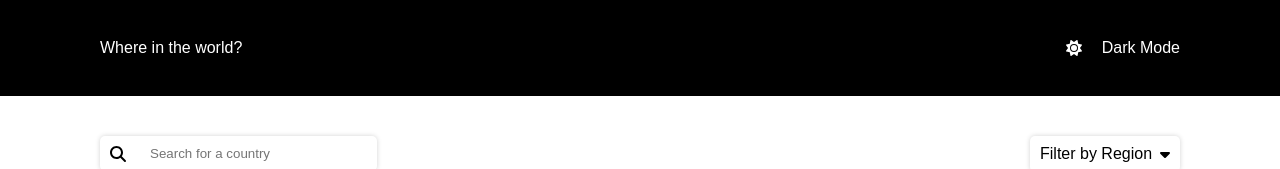
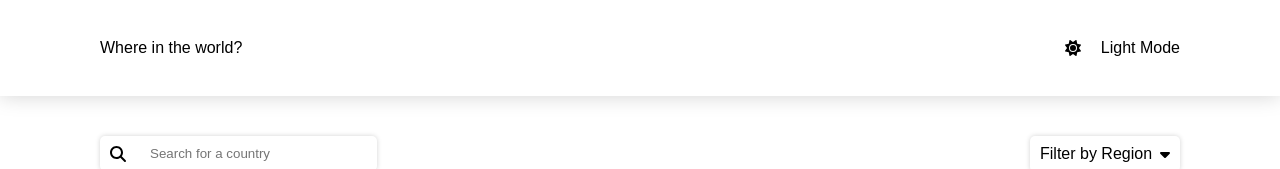
Before and after one commit to nicolenam/rest-countires-api, a React (Create React App) app: page / in a window 1280 px wide. Shown: the top 169 px of the page. Built offline with nearby package versions, Linux system fonts and the light colour scheme; no server answers.

Commit message:
Fixed issue with the handling drop down logic. needed it to be capitalized

```diff
--- a/src/App.css
+++ b/src/App.css
@@ -83,6 +83,7 @@ h2{
 .lightMode{
 	background-color: #fff;
 	color: #000;
+	box-shadow: 0 0 20px lightgrey;
 }
 
 .darkMode{
--- a/src/components/Display.js
+++ b/src/components/Display.js
@@ -8,6 +8,7 @@ const Display = ({ countriesData, isSelected }) => {
 
     useEffect(()=>{
 
+        console.log(isSelected);
         const getRegionData = async () =>{
 
             try{
@@ -30,7 +31,7 @@ const Display = ({ countriesData, isSelected }) => {
             }
         }
 
-        if(isSelected === "america" || isSelected === "africa" || isSelected === "asia" || isSelected === "europe"){
+        if(isSelected === "America" || isSelected === "Africa" || isSelected === "Asia" || isSelected === "Europe"){
             getRegionData();
         }else if(isSelected){
             getCountryData();
--- a/src/components/Header.js
+++ b/src/components/Header.js
@@ -5,7 +5,7 @@ import { faMoon } from '@fortawesome/free-solid-svg-icons';
 
 const Header = () =>{
 
-    const [ isDarkMode, setisDarkMode ] = useState(true);
+    const [ isDarkMode, setisDarkMode ] = useState(false);
 
     const handleClick = () =>{
         setisDarkMode(!isDarkMode);
@@ -18,12 +18,12 @@ const Header = () =>{
             {
                 isDarkMode ?
                 <>
-                    <FontAwesomeIcon icon={faSun} />
+                    <FontAwesomeIcon icon={faMoon} />
                     <p>Dark Mode</p>
                 </>
                 :
                 <>
-                    <FontAwesomeIcon icon={faMoon} />
+                    <FontAwesomeIcon icon={faSun} />
                     <p>Light Mode</p>
                 </>
             }
--- a/src/components/Search.js
+++ b/src/components/Search.js
@@ -4,7 +4,6 @@ import { faMagnifyingGlass } from '@fortawesome/free-solid-svg-icons';
 const Search = ({setIsSelected}) =>{
 
     const handleChange = (e) =>{
-
         setIsSelected(e.target.value);
     }
 
```
